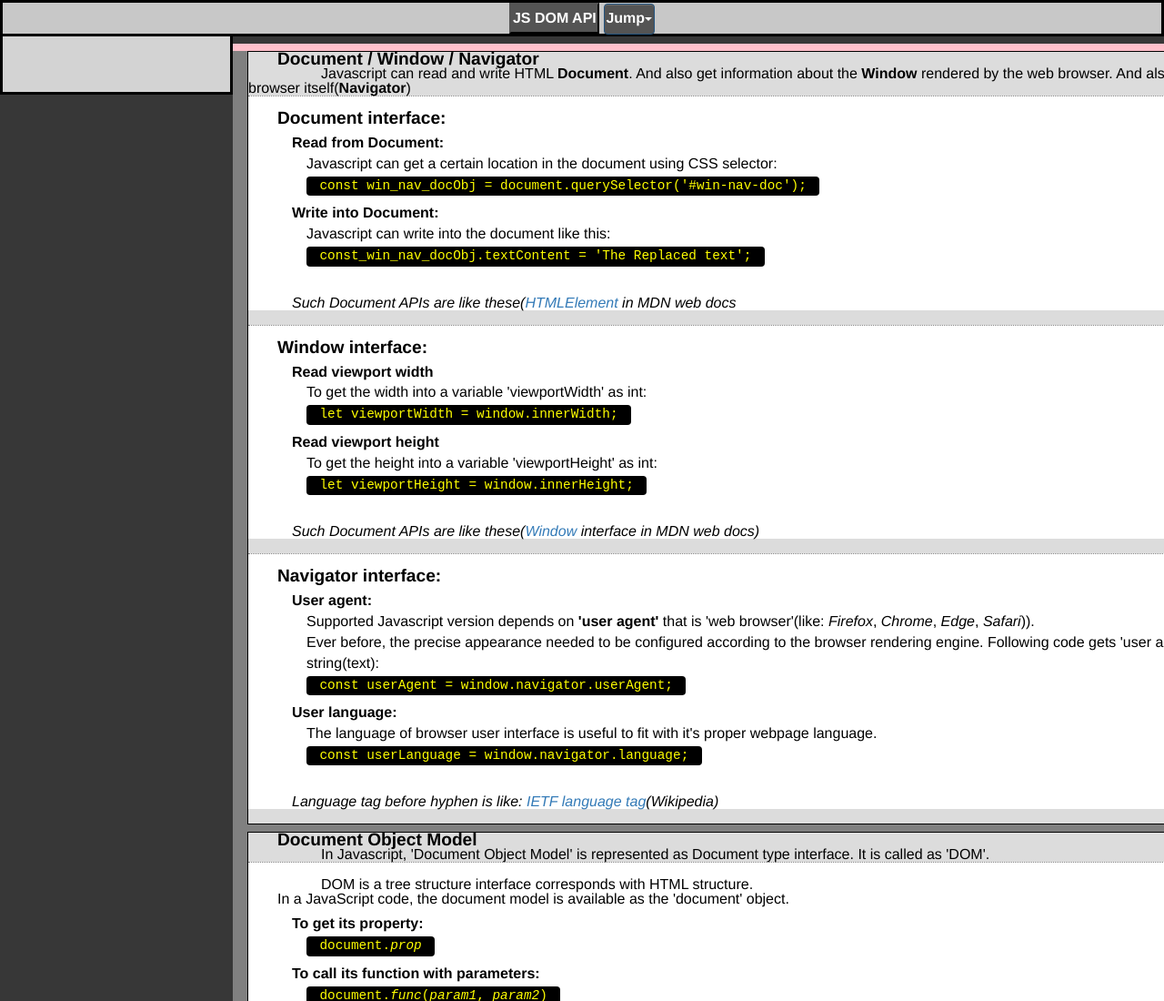
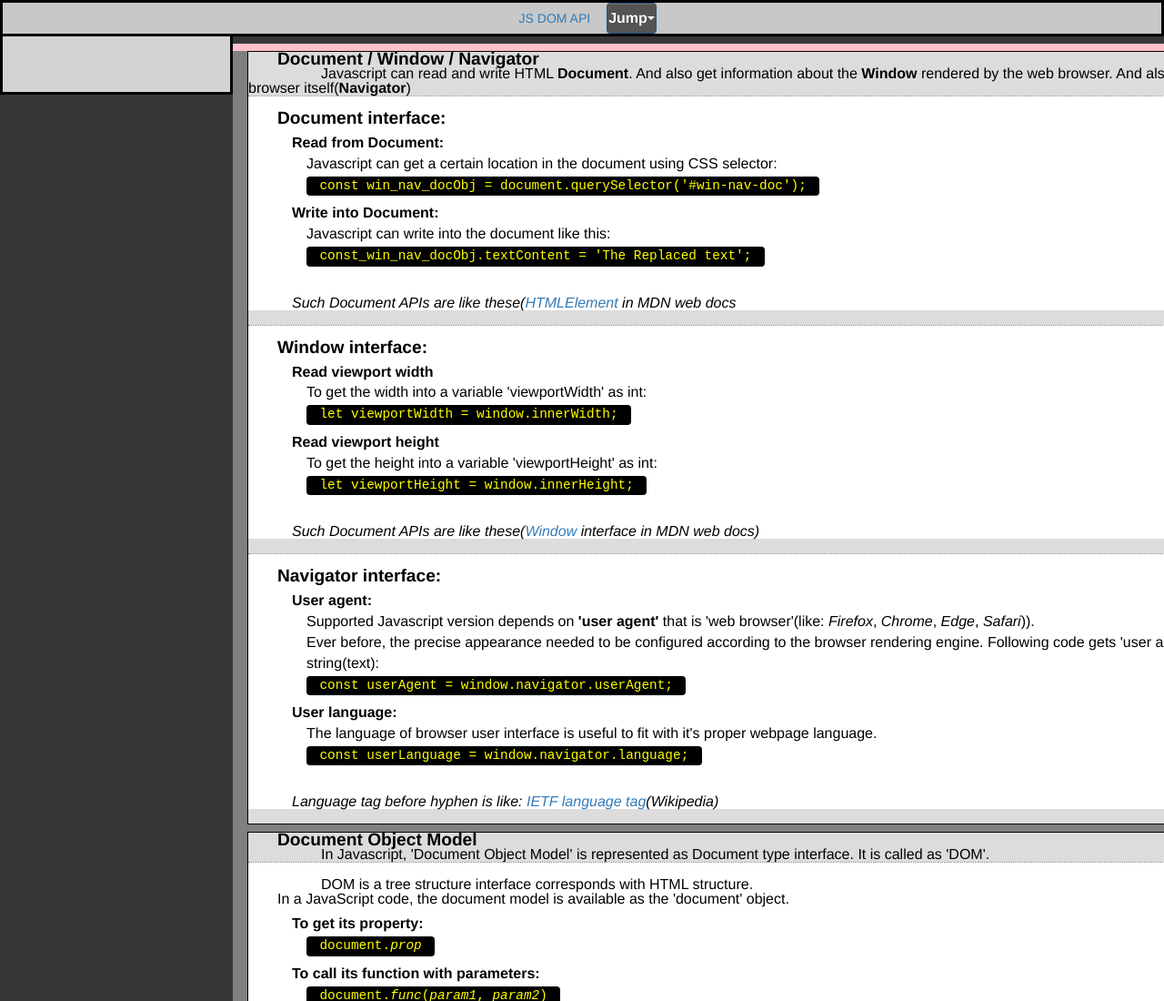
Before and after one commit to Yasukazu/ts-doc, a website: page codesandbox/index.html in a window 1280 px wide. Shown: the top 1100 px of the page at 91% size. Drawn offline with nearby package versions, Linux system fonts and the light colour scheme.

Commit message:
top button -> a .btn(bootstrap)

```diff
--- a/codesandbox/index.html
+++ b/codesandbox/index.html
@@ -32,7 +32,7 @@
   <div class="row">
     <div class="col-1">
       <header>
-        <button  title="JavaScript Document Model Application Program Interface">JS DOM API</button>
+        <a href="#main-doc" title="JavaScript Document Model Application Program Interface" class="btn">JS DOM API</a>
         <button class="btn btn-primary dropdown-toggle" type="button" data-toggle="dropdown">Jump<span class="caret"></span></button>
         <ul class="dropdown-menu">
           <li> <a href="#Document_Window_Navigator" class="nav-link">Document Window Navigator</a> </li>
--- a/codesandbox/styles.css
+++ b/codesandbox/styles.css
@@ -38,6 +38,7 @@ div.row { /* us-14 */
   padding: 0;
 }
 .col-1 {
+  z-index: 5;
   width: 100%;
   height: var(--col-h);
   text-align: center;
```
